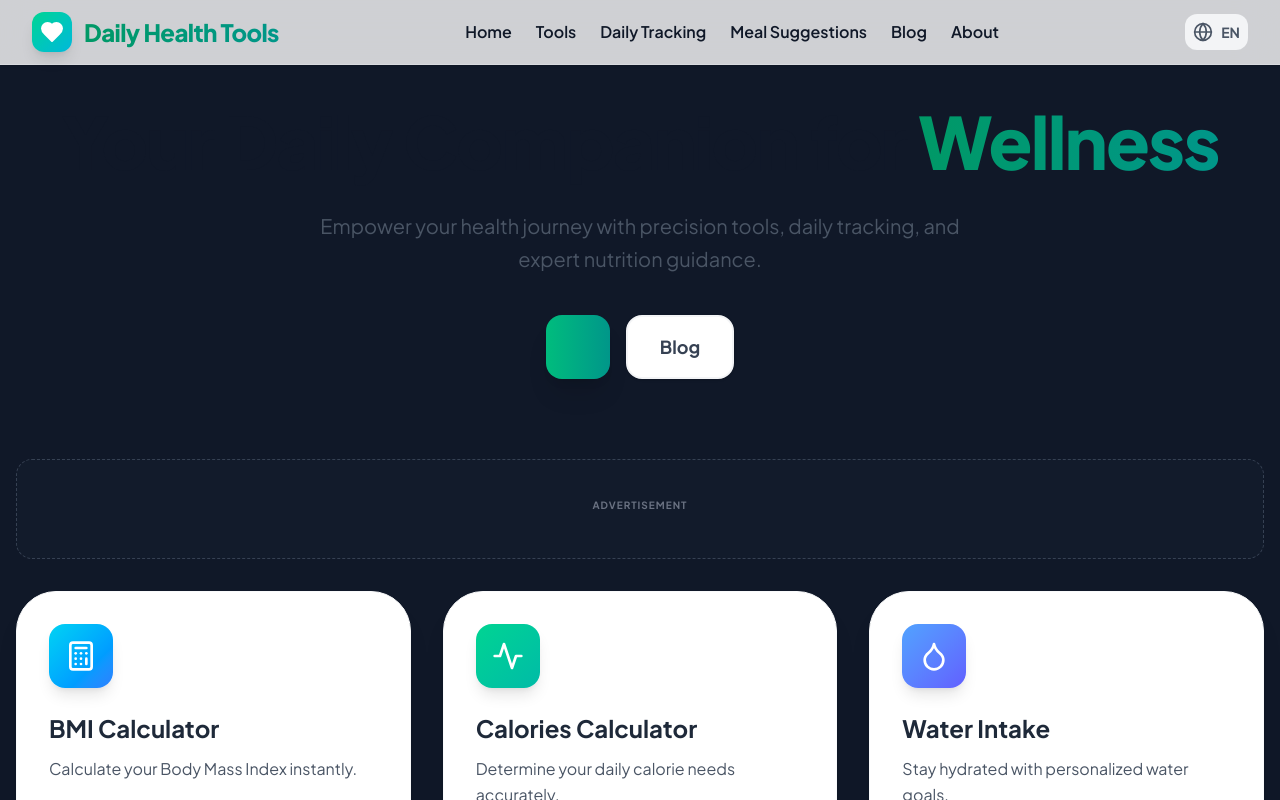
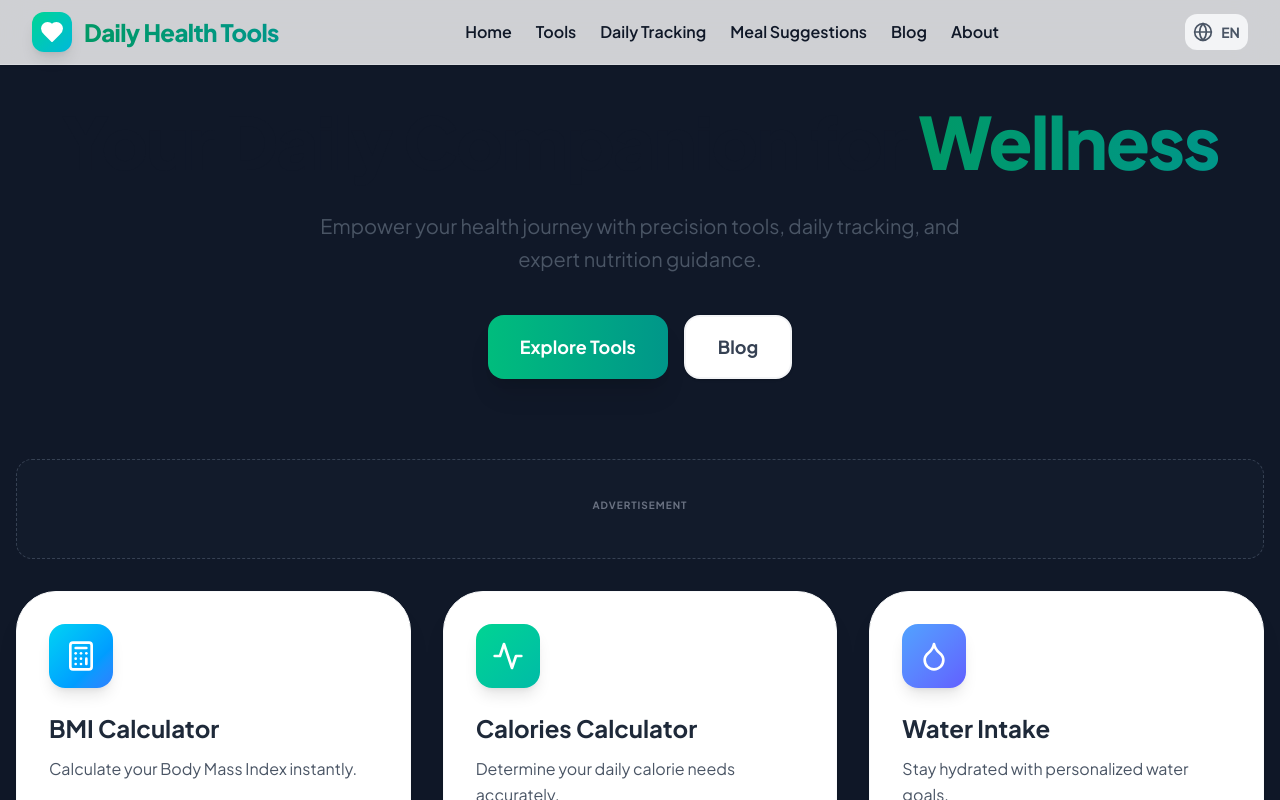
Before and after one commit to SmartConvert/WellTools, a React (Vite) app: page / in a window 1280 px wide. Shown: the top 800 px of the page. Built offline with nearby package versions, Linux system fonts and the light colour scheme.

Commit message:
Fix missing button text translation

```diff
--- a/src/App.jsx
+++ b/src/App.jsx
@@ -210,7 +210,7 @@ const HomePage = ({ setCurrentPage, setSelectedMealCategory, t }) => (
             }}
             className="px-8 py-4 bg-linear-to-r from-emerald-500 to-teal-600 text-white rounded-2xl font-bold text-lg shadow-xl hover:shadow-2xl hover:-translate-y-1 transition-all"
           >
-            {t.get_started}
+            {t.explore_tools}
           </button>
           <button
             onClick={() => setCurrentPage('blog')}
```
